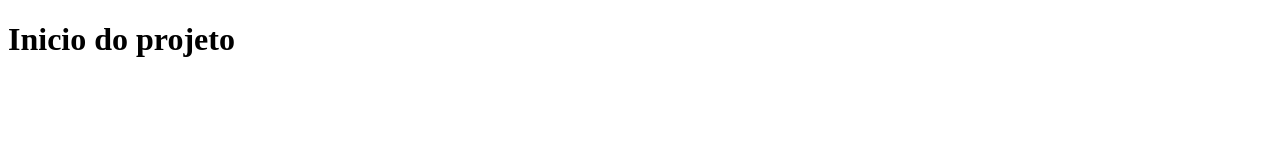
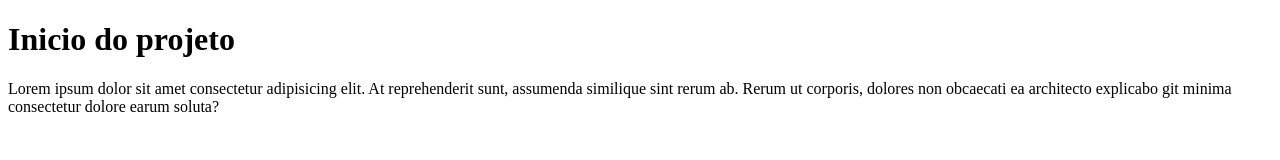
Before and after one commit to Antonio-pagliacci/projeto-aula, a plain HTML site: page index.html in a window 1280 px wide. Drawn offline with Linux system fonts and the light colour scheme.

Commit message:
paragrafo

```diff
--- a/index.html
+++ b/index.html
@@ -7,5 +7,10 @@
 </head>
 <body>
     <h1>Inicio do projeto</h1>
+
+
+    <p>Lorem ipsum dolor sit amet consectetur adipisicing elit. At reprehenderit sunt, assumenda
+        similique sint rerum ab. Rerum ut corporis, dolores non obcaecati ea architecto explicabo
+        git  minima consectetur dolore earum soluta?</p>
 </body>
 </html>
```
